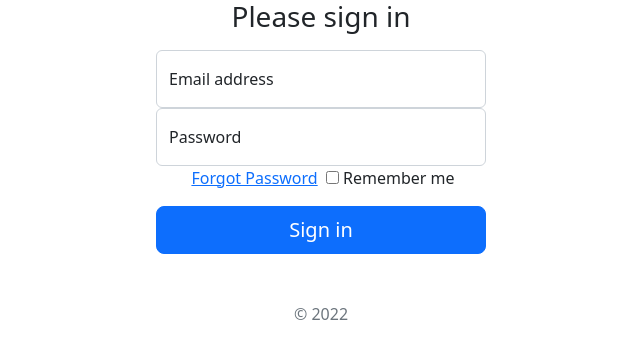
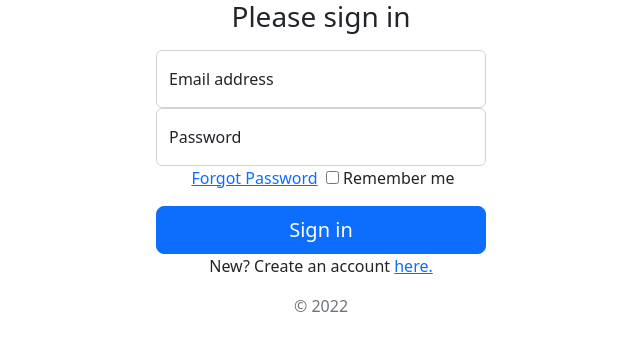
Before and after one commit to paochouayang/MachineLearningStockPredictionProject, a Django app: page / in a window 1280 px wide. Shown: the top 359 px of the page, without its empty margins (319-959 px from the left). Run offline with Django 4.2, Linux system fonts and the light colour scheme.

Commit message:
Link to create account page

```diff
--- a/mlstocks/stocks_site/templates/stocks_site/login.html
+++ b/mlstocks/stocks_site/templates/stocks_site/login.html
@@ -22,7 +22,8 @@
             </label>
             </div>
             <button class="w-100 btn btn-lg btn-primary" type="submit">Sign in</button>
-            <p class="mt-5 mb-3 text-muted">&copy; 2022</p>
+            <p>New? Create an account <a href=#>here.</a>
+            <p class="mt-3 mb-3 text-muted">&copy; 2022</p>
         </form>
     </main>
 {% endblock %}
```
